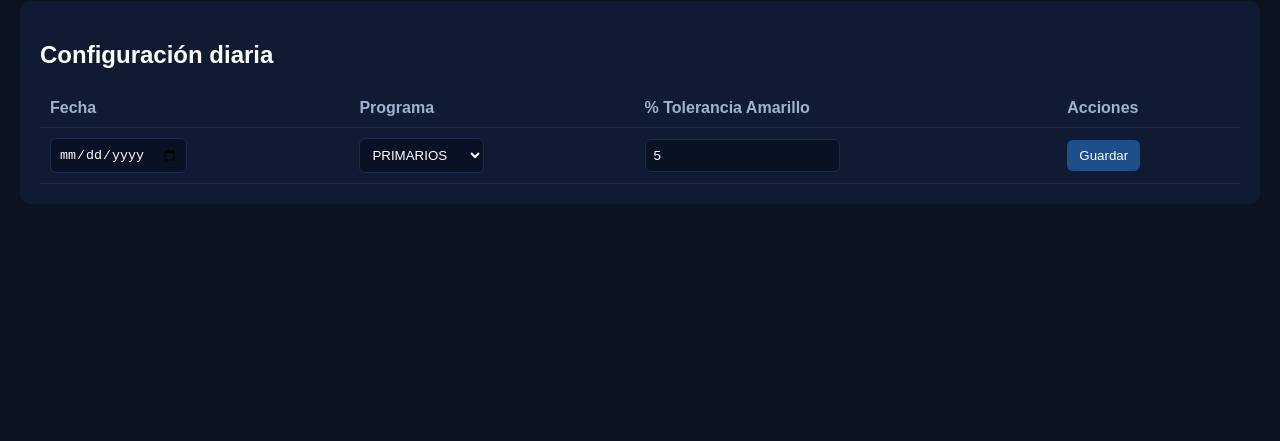
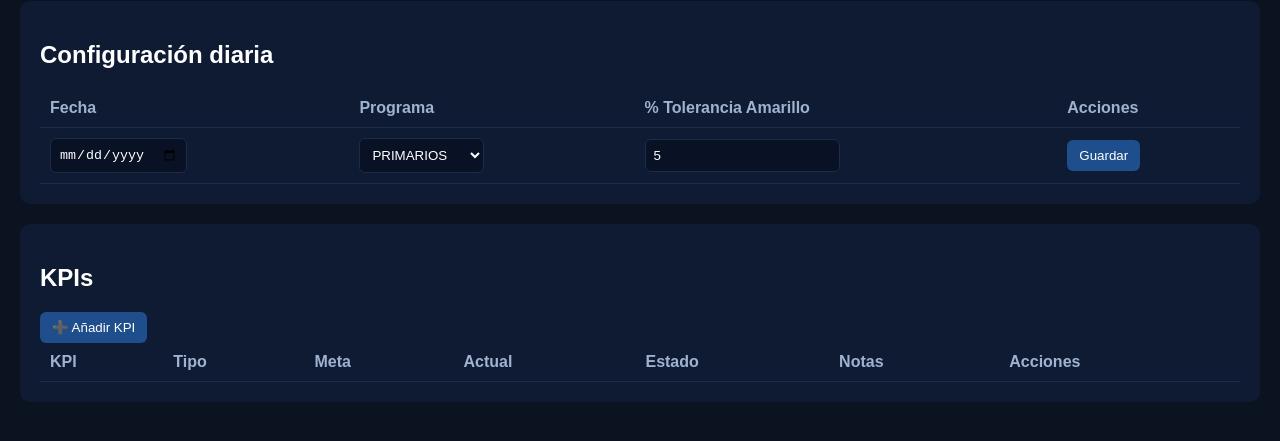
Before and after one commit to innovacionparticipativa7-netizen/scorecard, a plain HTML site: page index.html in a window 1280 px wide. Shown: the part 79-520 px from the top of the page. Drawn offline with Linux system fonts and the light colour scheme.

Commit message:
Update index.html

```diff
--- a/index.html
+++ b/index.html
@@ -39,6 +39,28 @@
   </table>
 </section>
 
+  <section class="panel">
+  <h2>KPIs</h2>
+
+  <button class="btn" onclick="agregarKPI()">➕ Añadir KPI</button>
+
+  <table id="kpiTable">
+    <thead>
+      <tr>
+        <th>KPI</th>
+        <th>Tipo</th>
+        <th>Meta</th>
+        <th>Actual</th>
+        <th>Estado</th>
+        <th>Notas</th>
+        <th>Acciones</th>
+      </tr>
+    </thead>
+    <tbody></tbody>
+  </table>
+</section>
+
+
   <script src="script.js"></script>
 </body>
 </html>
```
